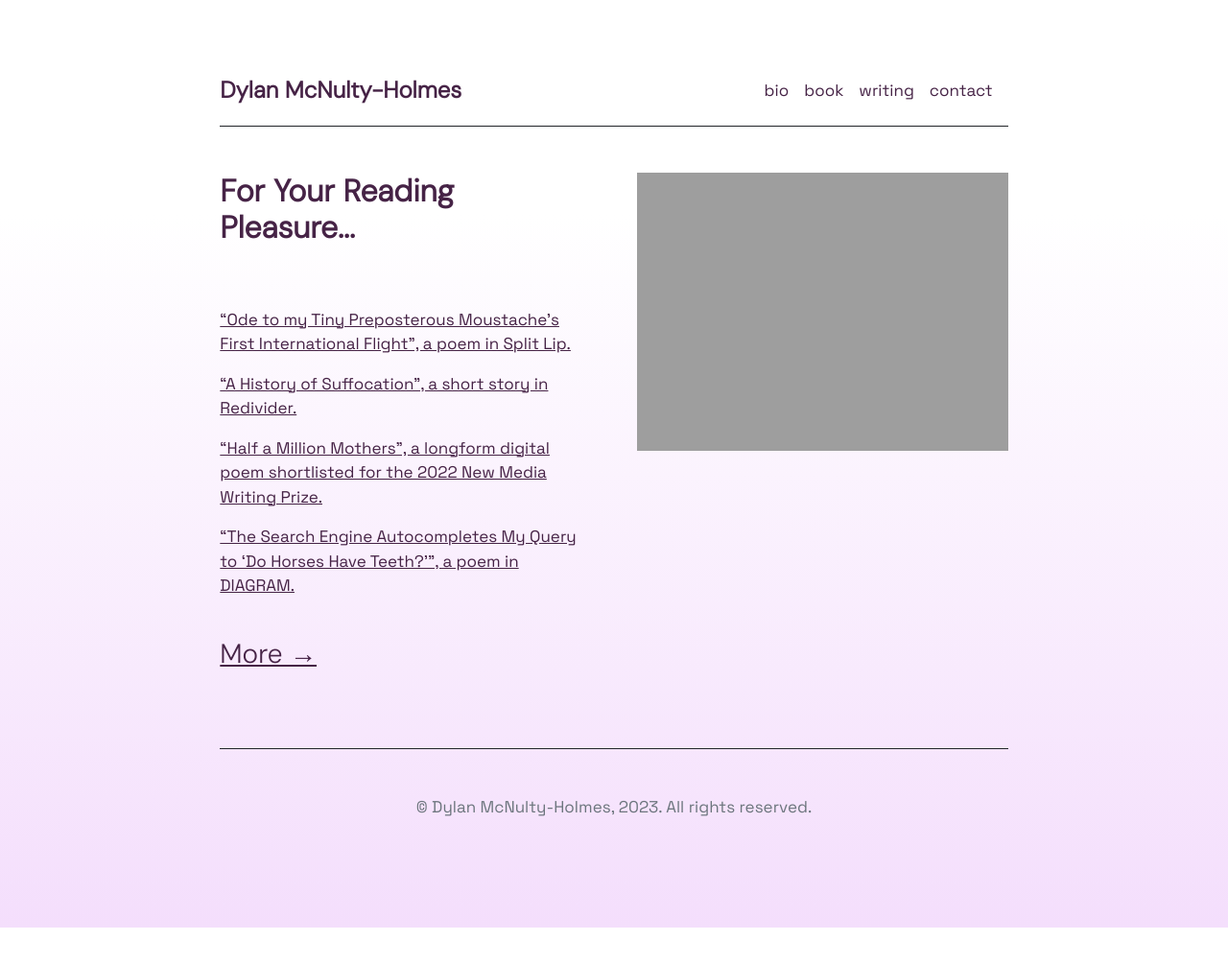
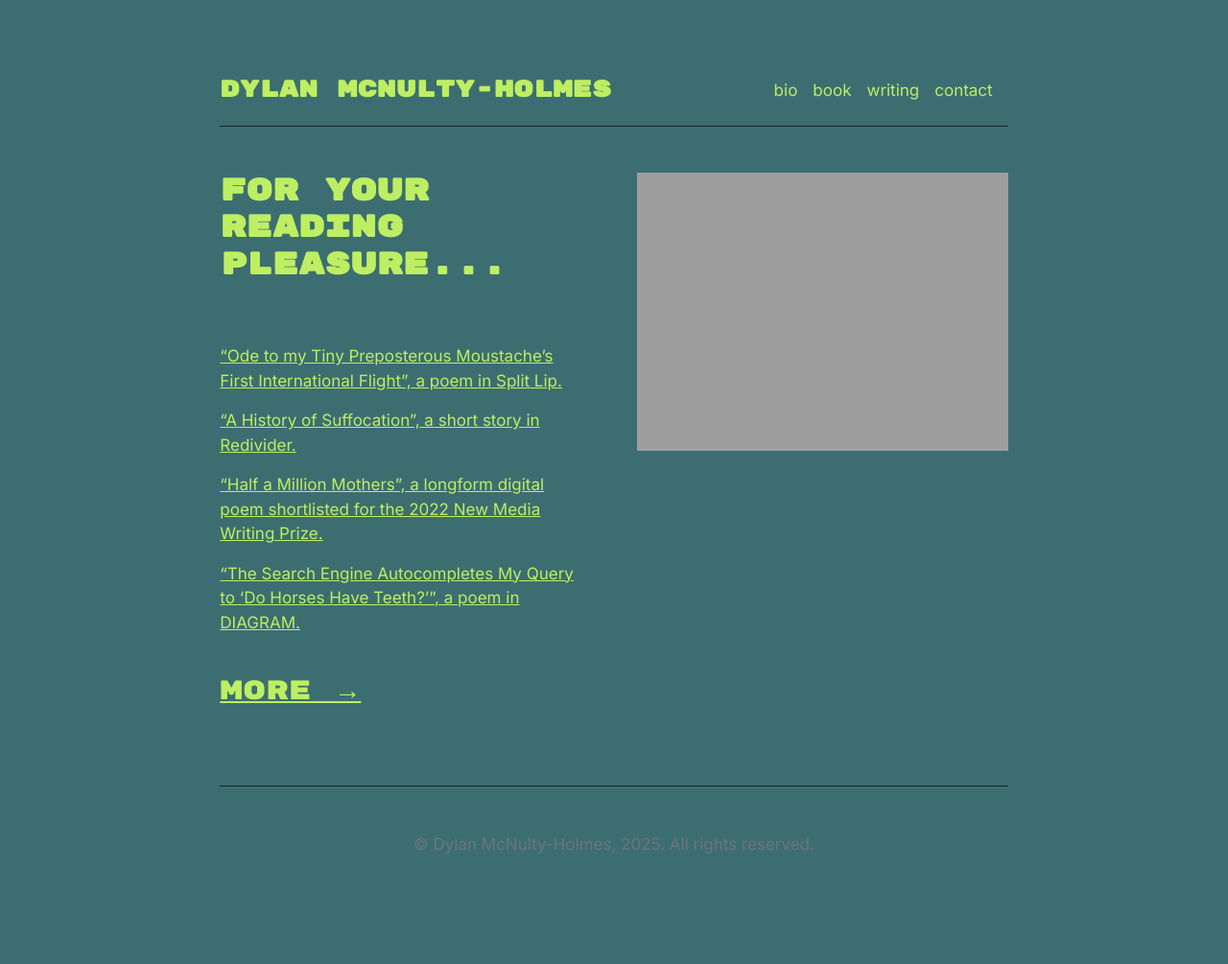
Before and after one commit to dyl-amh/website, a Jekyll site: the page built from index.md, in a window 1280 px wide. Shown: the whole page at 96% size. Built offline with Jekyll 4.4.1, drawn with Linux system fonts in a browser that asks for light colours; before the commit the page ends 967 px from its top, so only the background shows below that.

Commit message:
fonts and colours

```diff
--- a/_includes/footer.html
+++ b/_includes/footer.html
@@ -4,7 +4,7 @@
       {% for item in site.data.settings.social %}
         <a href="{{ item.link }}" class="ms-3 fs-5"><i class="fab fa-{{ item.icon }}"></i></a>
       {% endfor %}
-      <p>© Dylan McNulty-Holmes, 2023. All rights reserved.</p>
+      <p>© Dylan McNulty-Holmes, 2025. All rights reserved.</p>
     </div>
   </div>
 </footer>
--- a/_includes/head.html
+++ b/_includes/head.html
@@ -8,8 +8,8 @@
   <link rel="apple-touch-icon" sizes="152x152" href="{{ site.github.url }}/assets/apple-touch-icon.png">
   <link rel="shortcut icon" href="{{ site.github.url }}/assets/favicon.ico">
   <link rel="preconnect" href="https://fonts.googleapis.com">
-  <link rel="preconnect" href="https://fonts.gstatic.com" crossorigin>
-  <link href="https://fonts.googleapis.com/css2?family=DM+Sans:opsz,wght@9..40,300&family=Space+Grotesk:wght@300;400&display=swap" rel="stylesheet">
+<link rel="preconnect" href="https://fonts.gstatic.com" crossorigin>
+<link href="https://fonts.googleapis.com/css2?family=Inter:ital,opsz,wght@0,14..32,100..900;1,14..32,100..900&family=Rubik+Mono+One&display=swap" rel="stylesheet">
     <style>
     .wrapingimage
     {
--- a/_sass/main.scss
+++ b/_sass/main.scss
@@ -1,13 +1,13 @@
-$background: linear-gradient(0deg, #f4defc 0%, #ffffff 76.84%);
+$background: #3c6e71;
 
 
-$bodyColor: #462346;
-$bodyFont: 'Space Grotesk', sans-serif, "Helvetica Neue", Helvetica, Arial, sans-serif, "Apple Color Emoji","Segoe UI Emoji","Segoe UI Symbol";
-$headerFont: 'DM Sans', sans-serif, 'Open Sans', sans-serif, "Apple Color Emoji","Segoe UI Emoji","Segoe UI Symbol";
-$linkColor: #462346!important;
-$headerColor: #462346;
+$bodyColor: #BEEE62;
+$bodyFont: 'Inter', serif, "Helvetica Neue", Helvetica, Arial, sans-serif, "Apple Color Emoji","Segoe UI Emoji","Segoe UI Symbol";
+$headerFont: 'Rubik Mono One', serif, 'Open Sans', sans-serif, "Apple Color Emoji","Segoe UI Emoji","Segoe UI Symbol";
+$linkColor: #BEEE62!important;
+$headerColor: #BEEE62;
 
-$primary: #462346;
+$primary: #BEEE62;
 
 .title {
   font-family: $headerFont;
```
